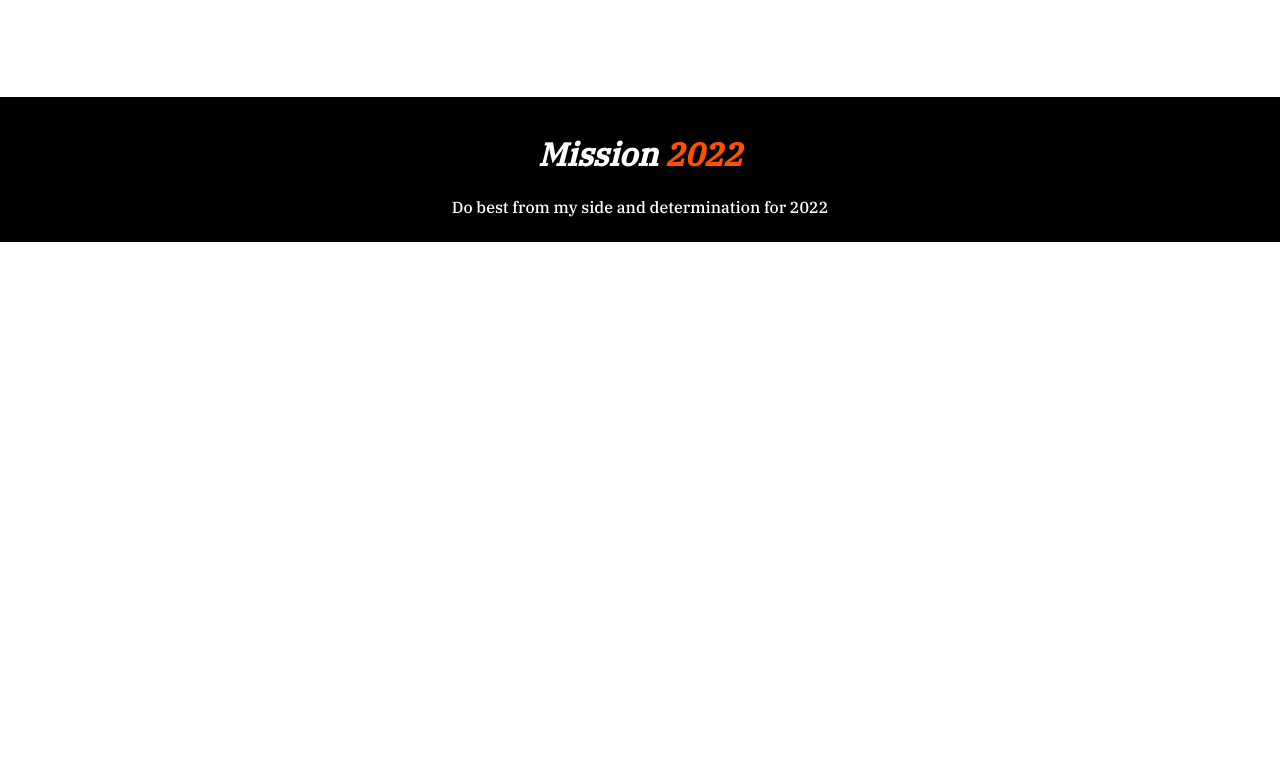
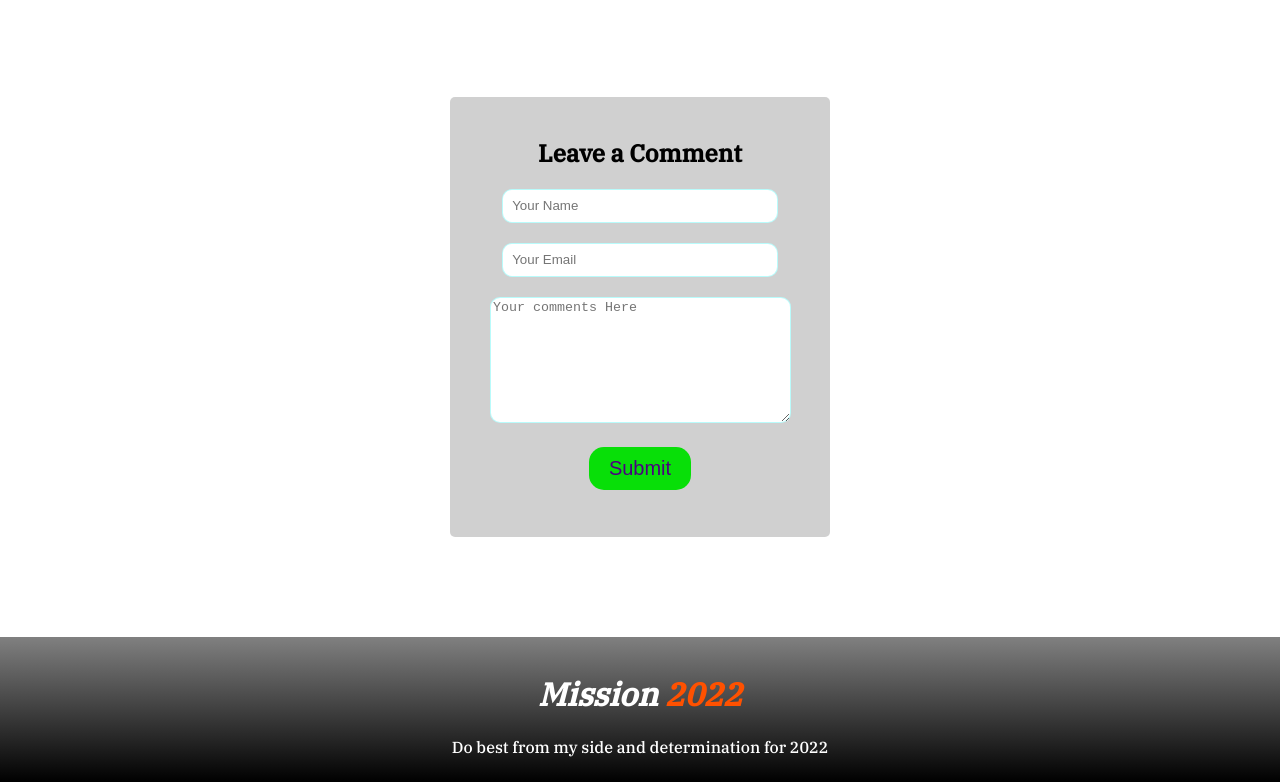
Before and after one commit to yeasinshamimdev/mission-2022-web-developer, a plain HTML site: page index.html in a window 1280 px wide. Shown: the part 1985-2767 px from the top of the page. Before the commit the page ends 2227 px from the top, so only its background shows below. Drawn offline with Linux system fonts and the light colour scheme.

Commit message:
revision left

```diff
--- a/index.html
+++ b/index.html
@@ -85,6 +85,17 @@
             </div>
         </div>
     </section>
+    <section>
+        <div class="form-section">
+            <form action="form.html">
+                <h1>Leave a Comment</h1>
+                <input type="text" name="" id="" placeholder="  Your Name"><br>
+                <input type="email" name="" id="" placeholder="  Your Email"><br>
+                <textarea name="" id="" cols="35" rows="8" placeholder="Your comments Here"></textarea><br>
+                <button>Submit</button>
+            </form>
+        </div>
+    </section>
     <footer>
         <h1><i> Mission <span class="blue-color">2022</span></i></h1>
         <p>Do best from my side and determination for 2022</p>
--- a/style.css
+++ b/style.css
@@ -132,6 +132,49 @@ section{
     width: 80%;
 }
 /* Our community end*/
+
+/*form section start*/
+.form-section{
+    width: 300px;
+    height: 400px;
+    margin: auto;
+    padding: 20px 40px;
+    text-align: center;
+    border-radius: 5px;
+    background-color: rgba(119, 119, 119, 0.342);
+}
+.form-section:hover{
+    box-shadow: 10px 10px 40px rgba(138, 111, 129, 0.712);
+}
+.form-section input{
+    width: 90%;
+    height: 30px;
+    margin-bottom: 20px;
+    border-radius: 10px;
+    border: 1px solid rgba(12, 240, 240, 0.287);
+}
+.form-section input:active{
+    border: none;
+}
+.form-section textarea{
+    border-radius: 10px;
+    border: 1px solid rgba(12, 240, 240, 0.287);
+}
+.form-section button{
+    margin-top: 20px;
+    padding: 10px 20px;
+    font-size: 20px;
+    color: indigo;
+    background-color: #08df08;
+    border-radius: 15px;
+    border: none;
+}
+.form-section button:hover{
+    cursor: pointer;
+    box-shadow: 10px 10px 40px rgba(34, 241, 34, 0.712);
+}
+/*form section end*/
+
 /*footer start*/
 footer{
     width: 100%;
@@ -139,6 +182,6 @@ footer{
     text-align: center;
     padding: 15px 0px 10px 0px;
     color: white;
-    background-color: black;
+    background-image: linear-gradient(gray, black);
 }
 /*footer end*/
```
